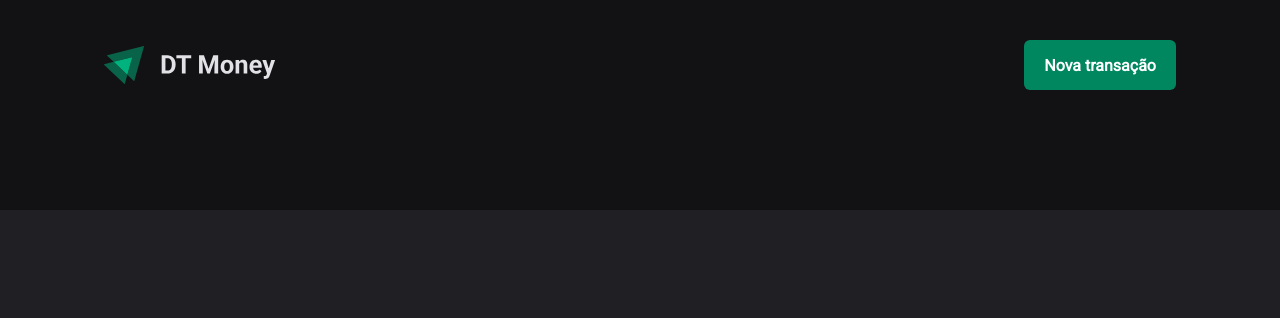
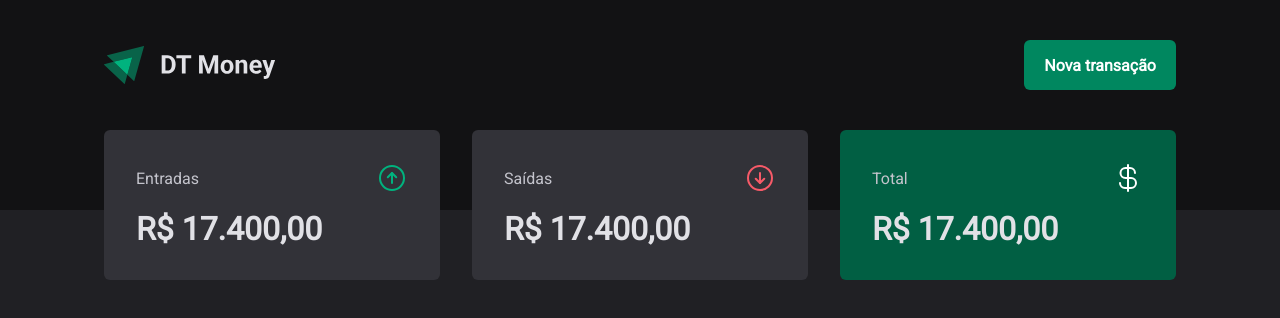
Before and after one commit to thayronFeitosa/DT-Money, a React (Vite) app: page / in a window 1280 px wide. Shown: the top 318 px of the page. Built offline with nearby package versions, Linux system fonts and the light colour scheme.

Commit message:
Componente: Summary

```diff
--- a/package.json
+++ b/package.json
@@ -9,6 +9,7 @@
     "preview": "vite preview"
   },
   "dependencies": {
+    "phosphor-react": "^1.4.1",
     "react": "^18.2.0",
     "react-dom": "^18.2.0",
     "styled-components": "^5.3.5"
--- a/src/App.tsx
+++ b/src/App.tsx
@@ -1,6 +1,7 @@
 import { ThemeProvider } from "styled-components";
 import { Transactions } from "./pages/Transactions";
 import { GlobalStyle } from "./styles/global";
+
 import { defaultTheme } from "./styles/themes/default";
 
 export function App() {
--- /dev/null
+++ b/src/components/Summary/index.tsx
@@ -0,0 +1,35 @@
+import { ArrowCircleDown, ArrowCircleUp, CurrencyDollar } from "phosphor-react";
+import { SummaryCard, SummaryContainer } from "./styles";
+
+export function Summary() {
+  return (
+    <SummaryContainer>
+      <SummaryCard>
+        <header>
+          <span>Entradas</span>
+          <ArrowCircleUp size={32} color="#00b37e" />
+        </header>
+
+        <strong>R$ 17.400,00</strong>
+      </SummaryCard>
+
+      <SummaryCard>
+        <header>
+          <span>Saídas</span>
+          <ArrowCircleDown size={32} color="#f75a68" />
+        </header>
+
+        <strong>R$ 17.400,00</strong>
+      </SummaryCard>
+
+      <SummaryCard variant="green">
+        <header>
+          <span>Total</span>
+          <CurrencyDollar size={32} color="#fff" />
+        </header>
+
+        <strong>R$ 17.400,00</strong>
+      </SummaryCard>
+    </SummaryContainer>
+  );
+}
--- /dev/null
+++ b/src/components/Summary/styles.ts
@@ -0,0 +1,41 @@
+import styled, { css } from "styled-components";
+
+export const SummaryContainer = styled.section`
+  width: 100%;
+  max-width: 1120px;
+  margin: 0 auto;
+  padding: 0 1.5rem;
+
+  display: grid;
+  grid-template-columns: repeat(3, 1fr);
+  gap: 2rem;
+
+  margin-top: -5rem;
+`;
+
+interface SummaryCardProps {
+  variant?: "green"
+}
+
+export const SummaryCard = styled.div<SummaryCardProps>`
+  background: ${props => props.theme["gray-600"]};
+  border-radius: 6px;
+  padding: 2rem;
+
+  header {
+    display: flex;
+    align-items: center;
+    justify-content: space-between;
+    color: ${props => props.theme["gray-300"]};
+  }
+
+  strong {
+    display: block;
+    margin-top: 1rem;
+    font-size: 2rem;
+  }
+
+  ${props => props.variant === "green" && css`
+    background: ${props.theme["green-700"]}
+  `}
+`;
--- a/src/pages/Transactions/index.tsx
+++ b/src/pages/Transactions/index.tsx
@@ -1,9 +1,11 @@
 import { Header } from "../../components/Header";
+import { Summary } from "../../components/Summary";
 
 export function Transactions() {
   return (
     <div>
       <Header />
+      <Summary />
     </div>
   );
 }
```
Also changed, not shown: 2 other files (tests, documents, lock files or other folders).
